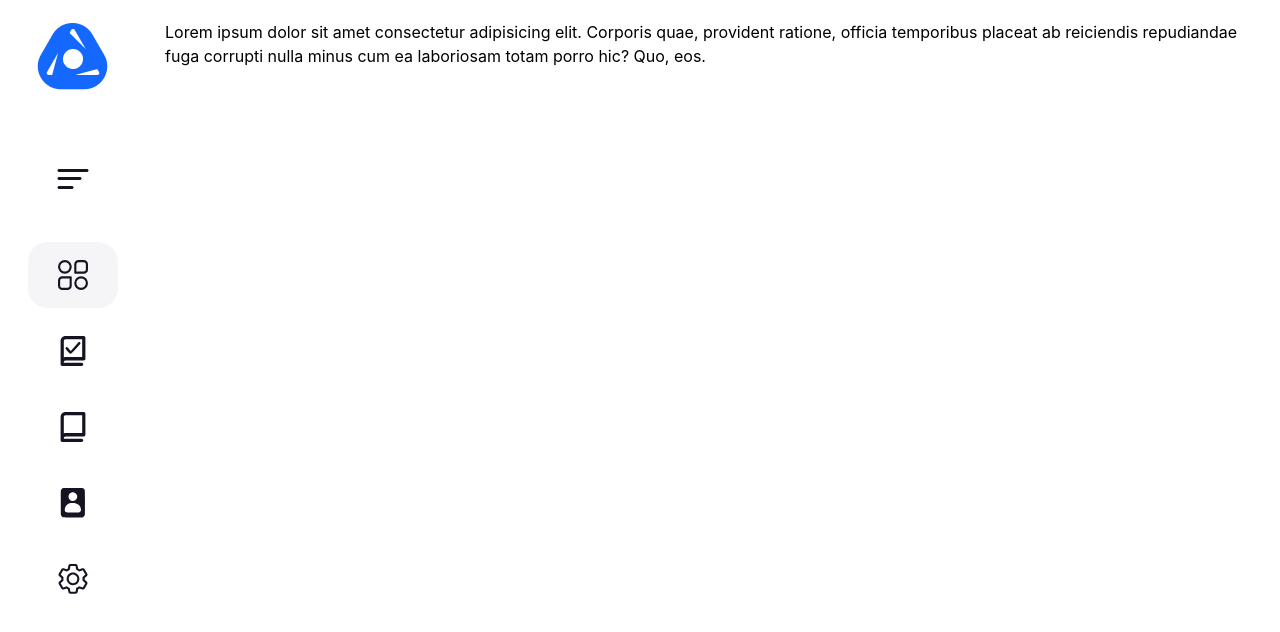
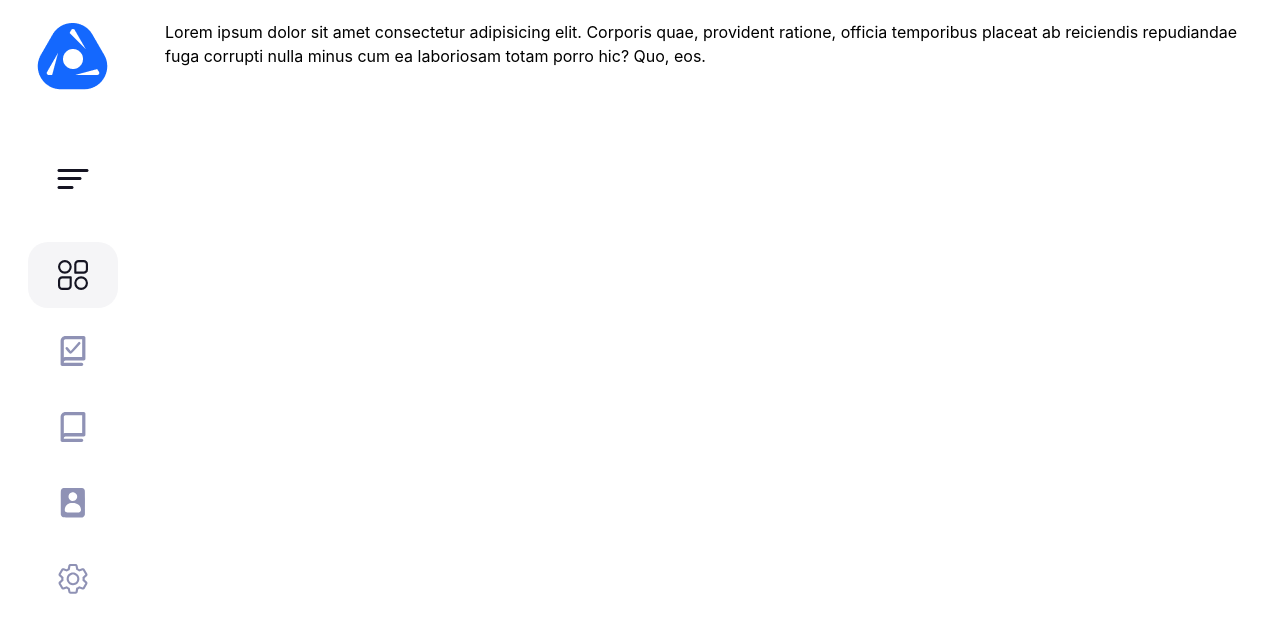
Before and after one commit to NursultanFront/AIOQU-Front, a React (Vite) app: page / in a window 1280 px wide. Shown: the top 632 px of the page. Built offline with nearby package versions, Linux system fonts and the light colour scheme.

Commit message:
feat: center toggle

```diff
--- a/src/layout/LayoutMain.module.scss
+++ b/src/layout/LayoutMain.module.scss
@@ -23,7 +23,11 @@
 
   &__toggle {
     display: flex;
-    padding: 0 55px;
+    padding: 0 86px;
+
+    &__active {
+      padding: 0;
+    }
   }
 
   &__nav {
--- a/src/layout/LayoutMain.tsx
+++ b/src/layout/LayoutMain.tsx
@@ -41,6 +41,7 @@ const LayoutMain = ({ children, activeView, changeView }: Props) => {
           <div
             className={cn(styles.aside__toggle, {
               [styles.isJustifyCenter]: !isAsideOpen,
+              [styles.aside__toggle__active]: !isAsideOpen,
             })}
           >
             <button onClick={toggleAside}>
@@ -65,7 +66,9 @@ const LayoutMain = ({ children, activeView, changeView }: Props) => {
                 })}
                 onClick={() => changeView(View.Overview)}
               >
-                <OverviewIcon color="#151422" />
+                <OverviewIcon
+                  color={activeView === View.Overview ? "#151422" : "#8F92B5"}
+                />
                 {isAsideOpen && <span>{View.Overview}</span>}
               </li>
               <li
@@ -75,7 +78,9 @@ const LayoutMain = ({ children, activeView, changeView }: Props) => {
                 })}
                 onClick={() => changeView(View.MyCourses)}
               >
-                <MyCoursesIcon color="#151422" />
+                <MyCoursesIcon
+                  color={activeView === View.MyCourses ? "#151422" : "#8F92B5"}
+                />
                 {isAsideOpen && <span>{View.MyCourses}</span>}
               </li>
               <li
@@ -85,7 +90,9 @@ const LayoutMain = ({ children, activeView, changeView }: Props) => {
                 })}
                 onClick={() => changeView(View.Courses)}
               >
-                <CoursesIcon color="#151422" />
+                <CoursesIcon
+                  color={activeView === View.Courses ? "#151422" : "#8F92B5"}
+                />
                 {isAsideOpen && <span>{View.Courses}</span>}
               </li>
               <li
@@ -95,7 +102,9 @@ const LayoutMain = ({ children, activeView, changeView }: Props) => {
                 })}
                 onClick={() => changeView(View.Mentors)}
               >
-                <MentorIcon color="#151422" />
+                <MentorIcon
+                  color={activeView === View.Mentors ? "#151422" : "#8F92B5"}
+                />
                 {isAsideOpen && <span>{View.Mentors}</span>}
               </li>
               <li
@@ -105,7 +114,9 @@ const LayoutMain = ({ children, activeView, changeView }: Props) => {
                 })}
                 onClick={() => changeView(View.Settings)}
               >
-                <SettingIcon color="#151422" />
+                <SettingIcon
+                  color={activeView === View.Settings ? "#151422" : "#8F92B5"}
+                />
                 {isAsideOpen && <span>{View.Settings}</span>}
               </li>
             </ul>
```
